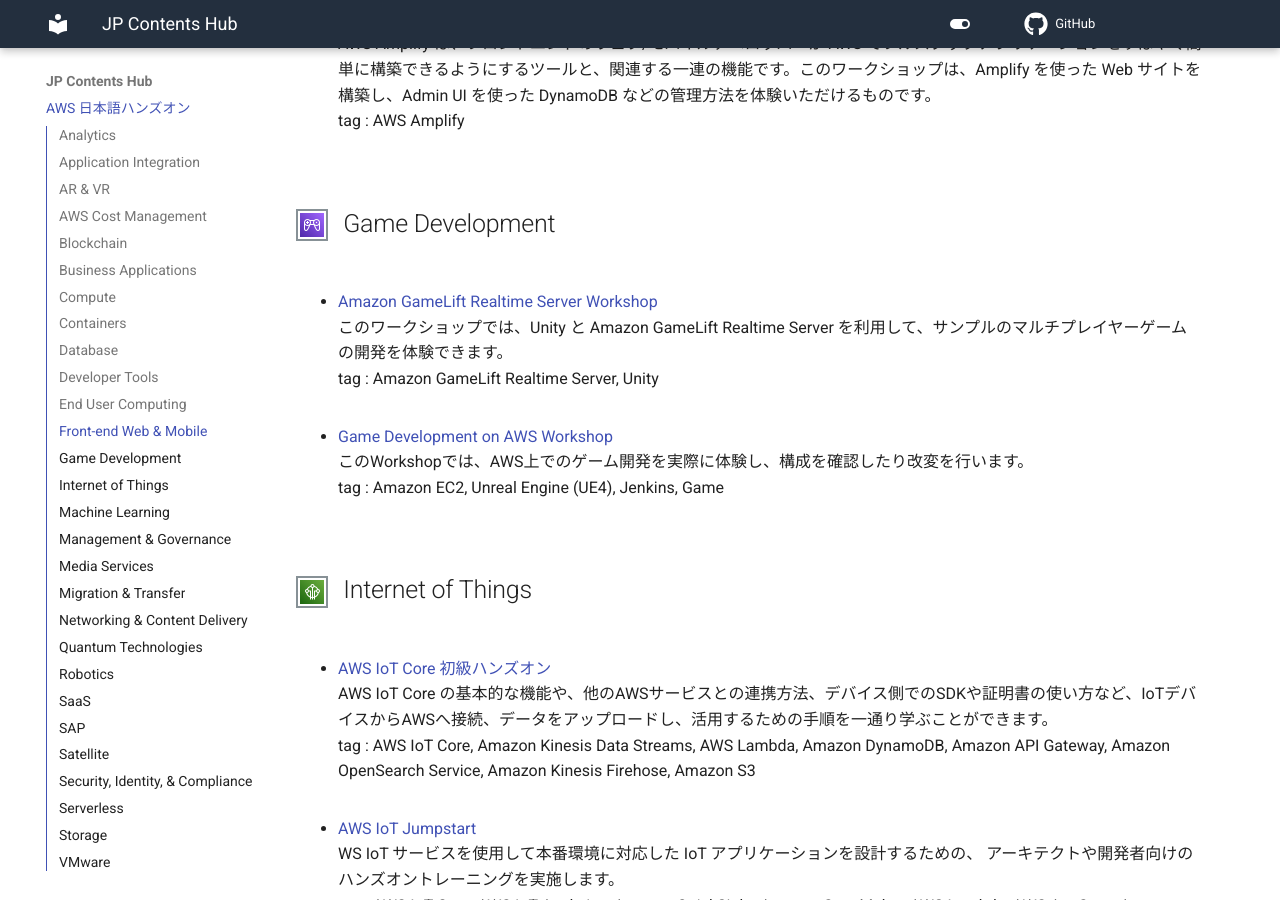
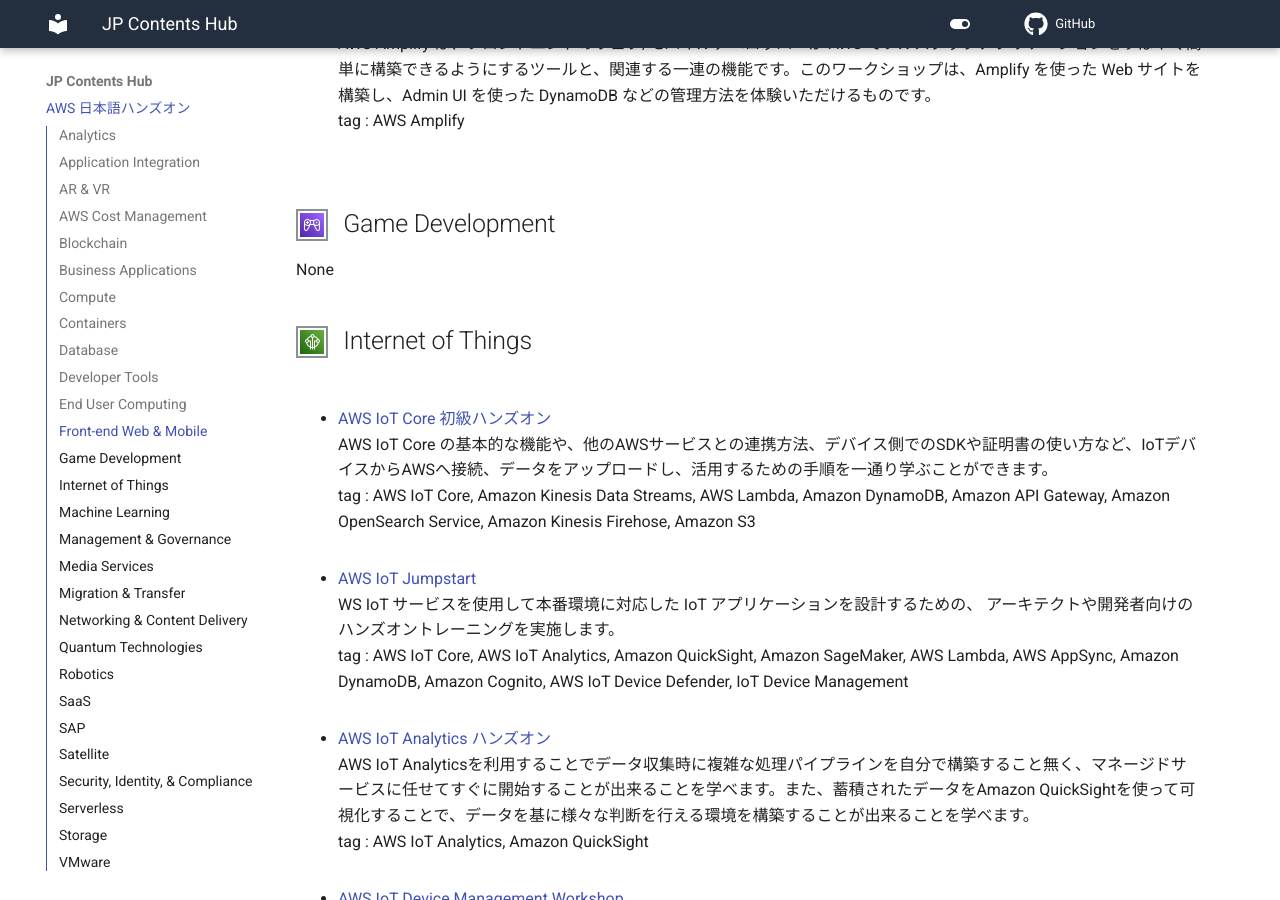
Before and after one commit to aws-samples/jp-contents-hub, an MkDocs documentation site: the page built from content/index.md, in a window 1280 px wide and 900 px high, scrolled down 16039 px. Built offline with MkDocs 1.6.1 and Material for MkDocs 9.7.7, drawn with Linux system fonts in a browser that asks for light colours; comment, search, counter and statistics services are not loaded.

```diff
--- a/content/index.md
+++ b/content/index.md
@@ -414,13 +414,7 @@
 tag : AWS Amplify
 
 ## ![image]([img/Arch-Category_Game-Tech_16.png]()) Game Development
-- <a href="https://catalog.us-east-1.prod.workshops.aws/workshops/bccf7c14-8f6f-441b-a4ff-fd6a2b402892/ja-JP" target="_blank" onclick="sendClickCount()" onauxclick="sendClickCount()">Amazon GameLift Realtime Server Workshop</a>
-このワークショップでは、Unity と Amazon GameLift Realtime Server を利用して、サンプルのマルチプレイヤーゲームの開発を体験できます。
-tag : Amazon GameLift Realtime Server, Unity
-
-- <a href="https://catalog.us-east-1.prod.workshops.aws/workshops/1f1e1c90-886b-47c7-a5bd-cb6fb26a3c37/ja-JP" target="_blank" onclick="sendClickCount()" onauxclick="sendClickCount()">Game Development on AWS Workshop</a>
-このWorkshopでは、AWS上でのゲーム開発を実際に体験し、構成を確認したり改変を行います。
-tag : Amazon EC2, Unreal Engine (UE4), Jenkins, Game
+None
 
 ## ![image]([img/Arch-Category_Internet-of-Things_16.png]()) Internet of Things
 - <a href="https://catalog.us-east-1.prod.workshops.aws/workshops/b3e0b830-79b8-4c1d-8a4c-e10406600035/ja-JP" target="_blank" onclick="sendClickCount()" onauxclick="sendClickCount()">AWS IoT Core 初級ハンズオン</a>
```
Also changed, not shown: README.md (+7 -1 lines).
